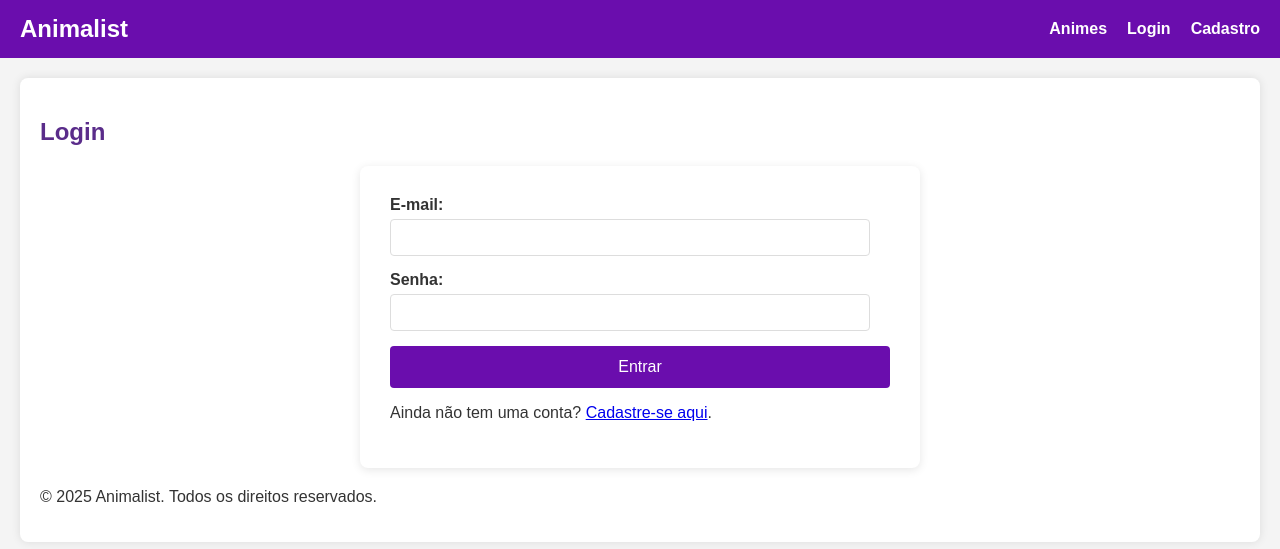
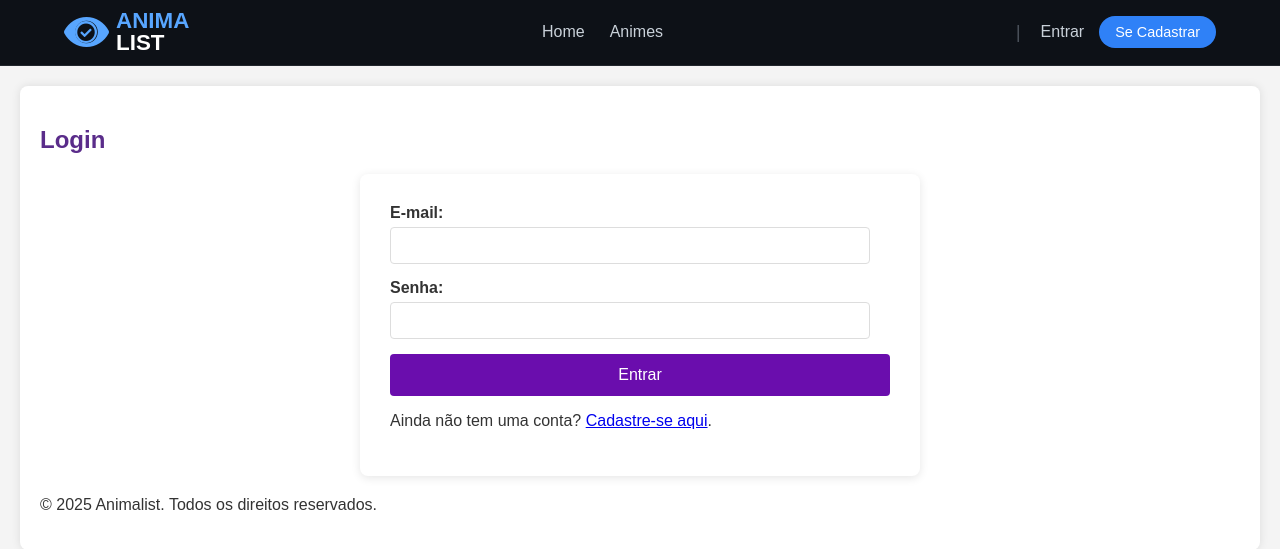
Before and after one commit to gustavotenorio26062005/Trabalho-Anime-list-PHP-Teste, a PHP site: page /animalist_site/login.php in a window 1280 px wide. Shown: the top 549 px of the page. Run offline with PHP 8.4, Linux system fonts and the light colour scheme.

Commit message:
fusao da navbar

```diff
--- /dev/null
+++ b/animalist_site/css/navbar.css
@@ -0,0 +1,194 @@
+/* Estilos para a Barra de Navegação */
+.barra-navegacao {
+    background-color: #0d1117; /* Cor de fundo escura da navbar, similar ao GitHub dark */
+    padding: 10px 0; /* Padding vertical, sem padding horizontal pois o container controla */
+    border-bottom: 1px solid #21262d; /* Linha sutil na parte inferior */
+    color: #c9d1d9; /* Cor de texto padrão para a navbar */
+    display: flex;
+    justify-content: center; /* Centraliza o container-navegacao */
+}
+
+.container-navegacao {
+    width: 90%; /* Ou um max-width como 1200px */
+    max-width: 1280px; /* Limita a largura máxima */
+    display: flex;
+    font-family: "Jost", sans-serif;
+    justify-content: space-between;
+    align-items: center;
+    padding: 0 20px; /* Espaçamento nas laterais do conteúdo da navbar */
+}
+
+.logo-link-navegacao {
+    text-decoration: none;
+    display: flex;
+    align-items: center;
+}
+
+.logo-navegacao {
+    display: flex;
+    align-items: center;
+    position: relative; /* Para posicionar o check dentro do olho */
+}
+
+.logo-olho-nav {
+    font-size: 40px; /* Tamanho do ícone do olho */
+    color: #58a6ff; /* Cor do olho (azul claro/turquesa da imagem) */
+    margin-right: -18px; /* Sobrepor um pouco o texto */
+    z-index: 1;
+}
+
+.logo-check-nav {
+    position: absolute;
+    font-size: 18px; /* Tamanho do ícone de check */
+    color: #0d1117; /* Cor do check (para contrastar com o fundo do olho) */
+    background-color: #58a6ff; /* Fundo do check (cor do olho) */
+    border-radius: 50%;
+    padding: 2px;
+    left: 11px; /* Ajuste fino da posição horizontal */
+    top: 50%;
+    transform: translateY(-50%);
+    z-index: 2; /* Para ficar sobre o olho */
+}
+
+.texto-logo-nav {
+    display: flex;
+    flex-direction: column;
+    margin-left: 25px; /* Espaço após o ícone do olho */
+    line-height: 1;
+}
+
+.texto-logo-anima {
+    font-size: 1.4em;
+    font-weight: bold;
+    color: #58a6ff; /* Cor do texto "ANIMA" */
+}
+
+.texto-logo-list {
+    font-size: 1.4em;
+    font-weight: bold;
+    color: #ffffff; /* Cor do texto "LIST" */
+}
+
+.lista-links-navegacao {
+    list-style: none;
+    padding: 0;
+    margin: 0;
+    display: flex;
+    gap: 25px; /* Espaço entre os links */
+}
+
+.link-nav {
+    color: #c9d1d9; /* Cor dos links de navegação */
+    text-decoration: none;
+    font-size: 1em; /* Tamanho da fonte dos links */
+    padding: 5px 0;
+    transition: color 0.3s ease;
+}
+
+.link-nav:hover {
+    color: #ffffff; /* Cor do link ao passar o mouse */
+}
+
+.acoes-usuario-navegacao {
+    display: flex;
+    align-items: center;
+    gap: 15px; /* Espaço entre "Entrar" e "Se Cadastrar" */
+}
+
+.separador-vertical-nav {
+    color: #484f58; /* Cor do separador */
+    font-size: 1.2em;
+    margin-right: 5px; /* Pequeno espaço antes de "Entrar" */
+}
+
+.link-entrar-nav {
+     /* Já herda de .link-nav */
+}
+
+.botao-cadastrar-nav {
+    background-color: #2f81f7; /* Cor de fundo azul do botão */
+    color: #ffffff; /* Cor do texto do botão */
+    padding: 8px 16px;
+    border-radius: 20px; /* Bordas bem arredondadas */
+    text-decoration: none;
+    font-size: 0.9em;
+    font-weight: 500;
+    transition: background-color 0.3s ease;
+}
+
+.botao-cadastrar-nav:hover {
+    background-color: #1f6feb; /* Cor do botão ao passar o mouse */
+}
+
+/* Ajustes para Font Awesome se não estiver globalmente definido para display: inline-block */
+.barra-navegacao .fas {
+    display: inline-block;
+    font-style: normal;
+    font-variant: normal;
+    text-rendering: auto;
+    -webkit-font-smoothing: antialiased;
+}
+
+
+/* Media queries para responsividade (opcional, mas recomendado) */
+@media (max-width: 992px) {
+    .lista-links-navegacao {
+        gap: 15px; /* Reduz o espaço entre os links */
+    }
+    .texto-logo-anima, .texto-logo-list {
+        font-size: 1.2em;
+    }
+    .logo-olho-nav {
+        font-size: 35px;
+    }
+    .logo-check-nav {
+        font-size: 16px;
+        left: 9px;
+    }
+}
+
+@media (max-width: 768px) {
+    .container-navegacao {
+        flex-direction: column; /* Empilha os elementos verticalmente */
+        align-items: flex-start; /* Alinha à esquerda no modo coluna */
+        gap: 15px;
+        padding: 10px 20px; /* Ajusta o padding do container */
+    }
+
+    .lista-links-navegacao {
+        width: 100%;
+        justify-content: space-around; /* Distribui os links */
+        padding: 10px 0;
+        border-top: 1px solid #21262d;
+        border-bottom: 1px solid #21262d;
+        margin-top: 10px;
+    }
+
+    .acoes-usuario-navegacao {
+        width: 100%;
+        justify-content: center; /* Centraliza os botões de ação */
+        margin-top: 10px;
+    }
+    .separador-vertical-nav {
+        display: none; /* Oculta o separador em telas menores */
+    }
+}
+
+@media (max-width: 480px) {
+    .lista-links-navegacao {
+        flex-direction: column;
+        align-items: center;
+        gap: 10px;
+    }
+    .link-nav {
+        padding: 8px 0;
+    }
+    .acoes-usuario-navegacao {
+       flex-direction: column;
+       gap: 10px;
+    }
+    .botao-cadastrar-nav {
+        width: 80%;
+        text-align: center;
+    }
+}
--- a/animalist_site/includes/header.php
+++ b/animalist_site/includes/header.php
@@ -10,22 +10,94 @@ if (session_status() == PHP_SESSION_NONE) {
     <meta charset="UTF-8">
     <meta name="viewport" content="width=device-width, initial-scale=1.0">
     <title>Animalist - Seu Guia de Animes</title>
+    <!-- Link para o CSS da navbar (ajuste o caminho se necessário) -->
+    <link rel="stylesheet" href="css/navbar.css">
     <link rel="stylesheet" href="css/style.css">
+    <!-- Adicionando Font Awesome para os ícones do logo (se não estiver globalmente incluído) -->
+    <link rel="stylesheet" href="https://cdnjs.cloudflare.com/ajax/libs/font-awesome/5.15.4/css/all.min.css">
+    <!-- Se você tiver um style.css global que ainda é necessário, mantenha-o ou adicione aqui -->
+    <!-- <link rel="stylesheet" href="css/style.css"> -->
 </head>
 <body>
     <header>
-        <nav class="navbar">
-            <a href="index.php" class="logo">Animalist</a>
-            <ul class="nav-links">
-                <li><a href="animes.php">Animes</a></li>
-                <?php if (isset($_SESSION['user_id'])): ?>
-                    <li><a href="perfil.php">Perfil</a></li>
-                    <li><a href="logout.php">Sair</a></li>
-                <?php else: ?>
-                    <li><a href="login.php">Login</a></li>
-                    <li><a href="cadastro.php">Cadastro</a></li>
-                <?php endif; ?>
-            </ul>
+        <nav class="barra-navegacao">
+            <div class="container-navegacao">
+                <a href="index.php" class="logo-link-navegacao">
+                    <div class="logo-navegacao">
+                        <i class="fas fa-eye logo-olho-nav"></i>
+                        <i class="fas fa-check-circle logo-check-nav"></i>
+                        <span class="texto-logo-nav">
+                            <span class="texto-logo-anima">ANIMA</span>
+                            <span class="texto-logo-list">LIST</span>
+                        </span>
+                    </div>
+                </a>
+                <ul class="lista-links-navegacao">
+                    <li><a href="index.php" class="link-nav">Home</a></li>
+                    <li><a href="animes.php" class="link-nav">Animes</a></li> <!-- Anteriormente "Pesquisar" -->
+                    <?php if (isset($_SESSION['user_id'])): ?>
+                        <li><a href="perfil.php" class="link-nav">Perfil</a></li>
+                        <!-- Se você tiver uma página "Sua Lista" separada, adicione aqui: -->
+                        <!-- <li><a href="sua_lista.php" class="link-nav">Sua Lista</a></li> -->
+                    <?php endif; ?>
+                </ul>
+                <div class="acoes-usuario-navegacao">
+                    <?php if (isset($_SESSION['user_id'])): ?>
+                        <!-- Usuário Logado -->
+                        <!-- Pode-se adicionar o nome do usuário aqui se desejar, ex:
+                        <span style="color: #c9d1d9; margin-right: 15px;">Olá, <?php echo htmlspecialchars($_SESSION['user_name'] ?? 'Usuário'); ?>!</span>
+                        -->
+                        <a href="logout.php" class="botao-cadastrar-nav">Sair</a> <!-- "Sair" estilizado como botão -->
+                    <?php else: ?>
+                        <!-- Usuário Não Logado -->
+                        <span class="separador-vertical-nav">|</span>
+                        <a href="login.php" class="link-nav link-entrar-nav">Entrar</a>
+                        <a href="cadastro.php" class="botao-cadastrar-nav">Se Cadastrar</a>
+                    <?php endif; ?>
+                </div>
+            </div>
         </nav>
+        <script>
+        // Script de scroll suave para âncoras # na mesma página.
+        // Este script só afeta links que começam com '#' e têm um ID de destino.
+        // Links para outras páginas (ex: login.php, animes.php) funcionarão normalmente.
+        document.addEventListener('DOMContentLoaded', () => {
+            // Seleciona links dentro da barra de navegação que começam com '#'
+            const anchorLinks = document.querySelectorAll('.barra-navegacao a[href^="#"]');
+
+            anchorLinks.forEach(link => {
+                link.addEventListener('click', function(event) {
+                    const href = this.getAttribute('href');
+
+                    // Verifica se é um link de âncora válido (ex: "#secao" e não apenas "#")
+                    if (href.startsWith('#') && href.length > 1) {
+                        const targetId = href.substring(1);
+                        const targetElement = document.getElementById(targetId);
+
+                        if (targetElement) {
+                            event.preventDefault(); // Previne o salto padrão da âncora
+                            targetElement.scrollIntoView({
+                                behavior: 'smooth'
+                            });
+
+                            // Opcional: Atualiza a URL com o hash
+                            if (history.pushState) {
+                                history.pushState(null, null, href);
+                            } else {
+                                // Fallback para navegadores mais antigos
+                                window.location.hash = href;
+                            }
+                        } else {
+                            // Se o elemento não for encontrado na página atual, permite o comportamento padrão.
+                            // Isso pode ser útil se o link for para uma âncora em outra página,
+                            // embora este script seja primariamente para âncoras na mesma página.
+                            console.warn(`Element with ID '${targetId}' not found on this page for smooth scroll.`);
+                        }
+                    }
+                    // Se não for um link de âncora que se qualifica, o comportamento padrão do link prossegue.
+                });
+            });
+        });
+        </script>
     </header>
-    <main>
+    <main> <!-- A tag <main> é aberta aqui e deve ser fechada no seu footer.php -->
--- a/animalist_site/login.php
+++ b/animalist_site/login.php
@@ -1,11 +1,21 @@
 <?php
-require_once 'includes/db_connect.php'; // Conexão com o banco e início da sessão
-require_once 'includes/header.php';
+// 1. INCLUIR CONEXÃO COM O BANCO E INICIAR LÓGICA DE PROCESSAMENTO
+require_once 'includes/db_connect.php'; // Este arquivo não deve produzir output se chamar session_start()
 
 $message = '';
 $message_type = '';
 
+// 2. PROCESSAR O FORMULÁRIO DE LOGIN (SE SUBMETIDO) ANTES DE QUALQUER HTML
 if ($_SERVER["REQUEST_METHOD"] == "POST") {
+    // Iniciar a sessão AQUI se ainda não foi iniciada e se você vai definir variáveis de sessão
+    // antes de incluir o header.php (que também tenta iniciar a sessão).
+    // O header.php já tem session_start() no topo, o que é bom.
+    // Mas se você redirecionar COM header() ANTES de incluir header.php,
+    // você precisa garantir que a sessão está ativa para definir $_SESSION.
+    if (session_status() == PHP_SESSION_NONE) {
+        session_start();
+    }
+
     $email = trim($_POST['email']);
     $senha = $_POST['senha'];
 
@@ -13,26 +23,25 @@ if ($_SERVER["REQUEST_METHOD"] == "POST") {
         $message = "E-mail e senha são obrigatórios.";
         $message_type = "error";
     } else {
-        // Prepara a query para buscar o usuário pelo e-mail
         $stmt = $conn->prepare("SELECT id_usuario, nome, email, senha, tipo_usuario FROM Usuarios WHERE email = ?");
-        $stmt->bind_param("s", $email); // 's' para um parâmetro string
+        $stmt->bind_param("s", $email);
         $stmt->execute();
         $result = $stmt->get_result();
 
         if ($result->num_rows > 0) {
             $user = $result->fetch_assoc();
-            // Verifica a senha (compare o hash)
             if (password_verify($senha, $user['senha'])) {
-                // Senha correta, inicia a sessão
+                // Sessão já deve estar iniciada pelo bloco acima ou pelo header.php se não redirecionar.
                 $_SESSION['user_id'] = $user['id_usuario'];
                 $_SESSION['user_name'] = $user['nome'];
                 $_SESSION['user_email'] = $user['email'];
                 $_SESSION['user_type'] = $user['tipo_usuario'];
 
-                $message = "Login realizado com sucesso! Redirecionando...";
-                $message_type = "success";
-                header("Refresh: 2; url=index.php"); // Redireciona após 2 segundos
-                exit();
+                // Redirecionamento direto. A mensagem de "sucesso" não será vista.
+                // Se você quer mostrar mensagem ANTES de redirecionar, não use header() assim.
+                header("Location: index.php");
+                exit(); // É crucial chamar exit() após um header de redirecionamento.
+
             } else {
                 $message = "E-mail ou senha incorretos.";
                 $message_type = "error";
@@ -44,11 +53,17 @@ if ($_SERVER["REQUEST_METHOD"] == "POST") {
         $stmt->close();
     }
 }
+
+// 3. AGORA, SE NÃO HOUVE REDIRECIONAMENTO, INCLUIR O HEADER E MOSTRAR O RESTANTE DA PÁGINA
+// O header.php (nosso arquivo fundido) já contém session_start() no topo dele,
+// o que é correto e necessário para que ele possa ler as variáveis de sessão
+// para exibir os links corretos (Perfil/Sair ou Login/Cadastro).
+require_once 'includes/header.php'; // Ou header_integrado.php, o nome que você deu ao arquivo fundido.
 ?>
 
 <h2>Login</h2>
 <div class="form-container">
-    <?php if ($message): ?>
+    <?php if ($message): // Esta mensagem só será exibida se o login falhar (pois se tiver sucesso, redireciona) ?>
         <div class="message <?php echo $message_type; ?>"><?php echo htmlspecialchars($message); ?></div>
     <?php endif; ?>
     <form action="login.php" method="POST">
@@ -65,9 +80,11 @@ if ($_SERVER["REQUEST_METHOD"] == "POST") {
         </div>
     </form>
     <p>Ainda não tem uma conta? <a href="cadastro.php">Cadastre-se aqui</a>.</p>
-    </div>
+</div>
 
 <?php
 require_once 'includes/footer.php';
-$conn->close();
+if (isset($conn)) { // Boa prática verificar se $conn existe antes de fechar
+    $conn->close();
+}
 ?>
```
